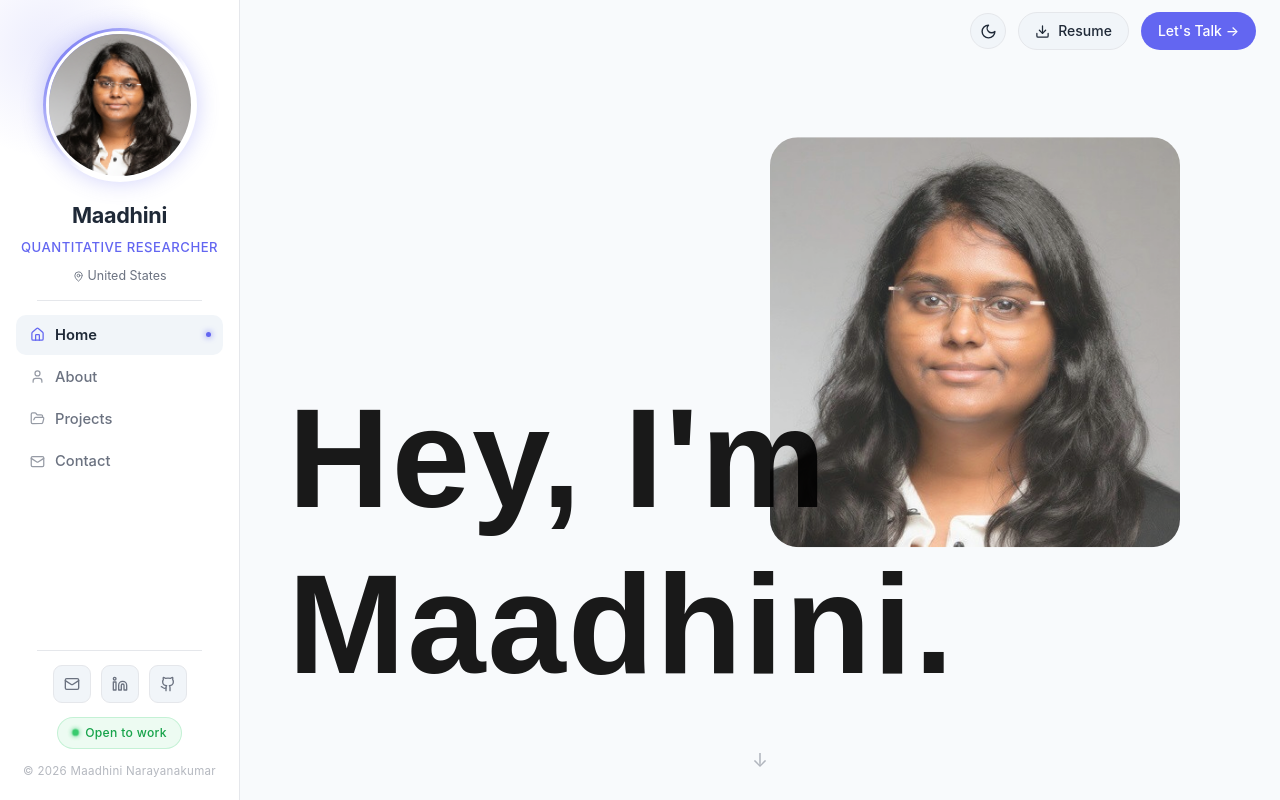
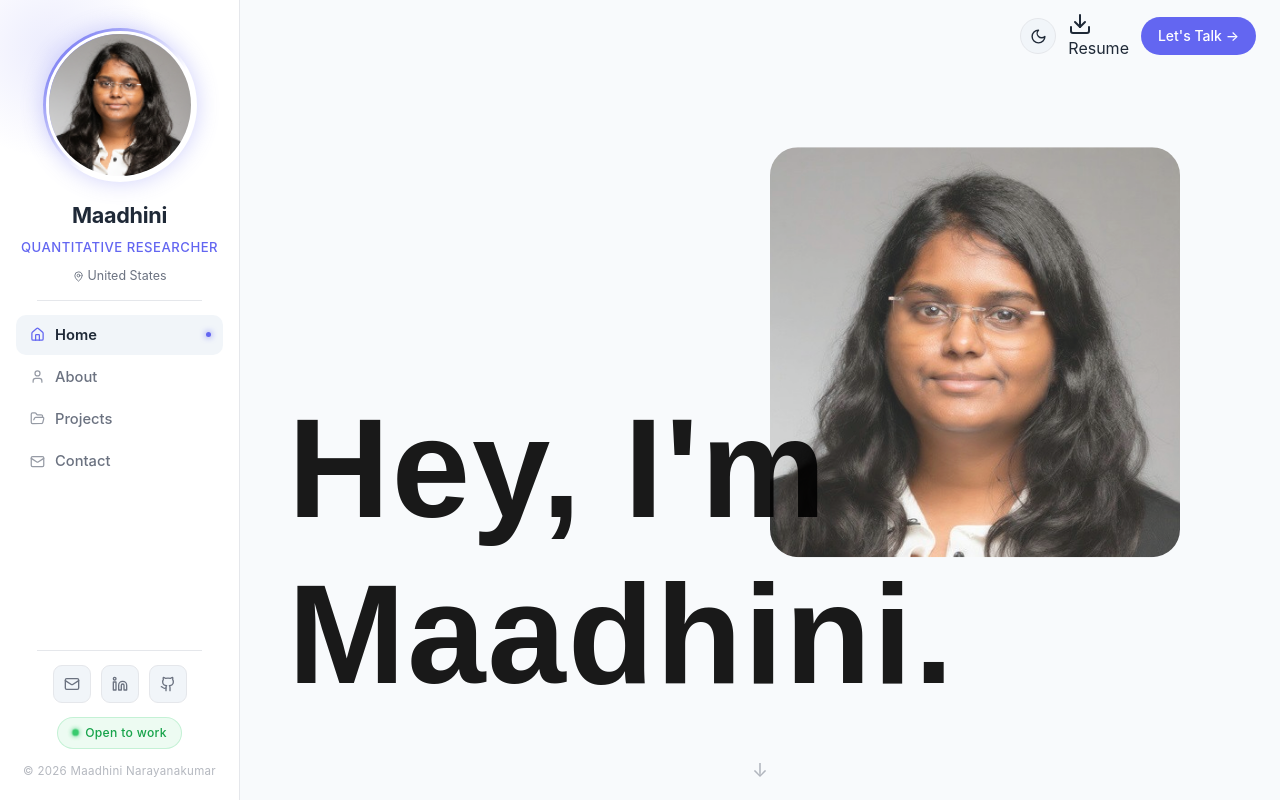
Before and after one commit to MaadhiniNarayanaKumar/maadhini_portfolio, a Next.js app: page / in a window 1280 px wide. Built offline with nearby package versions, Linux system fonts and the light colour scheme.

Commit message:
updated resume pdf in all comp with common and link from drive

```diff
--- a/src/app/about/page.tsx
+++ b/src/app/about/page.tsx
@@ -3,6 +3,7 @@ import React, { useEffect, useState, useRef, useMemo } from 'react';
 import ContactCTA from '../../components/home/ContactCTA';
 import '../../styles/about.css';
 import Link from 'next/link';
+import ResumeButton from '../../components/ui/ResumeButton';
 
 /* ════════════════════════════════════════
    HOOK
@@ -420,15 +421,15 @@ function MidCTA() {
         </p>
 
         <div className="ab-midcta-actions">
-          <a
+          {/* <a
             href="/resume.pdf"
             download
             className="ab-midcta-btn ab-midcta-btn-primary"
             aria-label="Download Resume"
           >
             Download Resume →
-          </a>
-
+          </a> */}
+          <ResumeButton />
           <Link
             href="/projects"
             className="ab-midcta-btn ab-midcta-btn-secondary"
--- a/src/app/layout.tsx
+++ b/src/app/layout.tsx
@@ -2,12 +2,13 @@ import "../styles/globals.css";
 import React from 'react';
 import LeftSidebar from '../components/layout/LeftSidebar';
 import ThemeToggle from '../components/layout/ThemeToggle';
+import ResumeButton from "../components/ui/ResumeButton";
 import Link from 'next/link';
 import { Download } from 'lucide-react';
 
 export const metadata = {
   title: 'Maadhini | Portfolio',
-  description: 'Full Stack Developer & Designer',
+
 };
 
 export default function RootLayout({ children }: { children: React.ReactNode }) {
@@ -19,14 +20,15 @@ export default function RootLayout({ children }: { children: React.ReactNode })
           {/* Top bar */}
           <div className="sticky top-0 z-10 flex justify-end items-center gap-3 px-6 py-3 border-0 border-[var(--border)] bg-[var(--bg)] backdrop-blur-sm">
             <ThemeToggle />
-            <a
+            <ResumeButton />
+            {/* <a
               href="/resume.pdf"
               download
               className="flex items-center gap-2 px-4 py-2 rounded-full text-sm font-medium theme-button"
             >
               <Download size={15} />
               Resume
-            </a>
+            </a> */}
             <Link
               href="/contact"
               className="px-4 py-2 rounded-full text-sm font-medium contact-button"
--- a/src/app/projects/[slug]/page.tsx
+++ b/src/app/projects/[slug]/page.tsx
@@ -2,6 +2,7 @@ import React from 'react';
 import Link from 'next/link';
 import { notFound } from 'next/navigation';
 import projects from '../../../data/projects.json';
+import ResumeButton from '../../../components/ui/ResumeButton';
 
 export default function ProjectDetailPage({ params }: { params: { slug: string } }) {
   const project = projects.find((p) => p.slug === params.slug);
@@ -69,9 +70,10 @@ export default function ProjectDetailPage({ params }: { params: { slug: string }
             >
               Let&apos;s talk →
             </Link>
-            <a href="/resume.pdf" download className="flex items-center gap-2 px-4 py-2 rounded-full text-sm font-medium theme-button">
+            {/* <a href="/resume.pdf" download className="flex items-center gap-2 px-4 py-2 rounded-full text-sm font-medium theme-button">
               Download resume
-            </a>
+            </a> */}
+            <ResumeButton />
           </div>
         </div>
       </div>
--- a/src/components/home/ContactCTA.tsx
+++ b/src/components/home/ContactCTA.tsx
@@ -5,6 +5,7 @@ import Link from 'next/link';
 import { useScrollReveal } from '../../hooks/useScrollReveal';
 import '../../styles/contact-cta.css';
 import { profile } from '../../data/profile';
+import ResumeButton from '../ui/ResumeButton';
 
 const socials = [
     {
@@ -78,9 +79,11 @@ export default function ContactCTA() {
                             Get In Touch
                             <span className="cc-btn-arrow">→</span>
                         </Link>
-                        <a href="/resume.pdf" download className="cc-btn-secondary">
+                        {/* <a href="/resume.pdf" download className="cc-btn-secondary">
                             Download Resume
-                        </a>
+                        </a> */}
+                        <ResumeButton />
+
                     </div>
 
                 </div>
--- /dev/null
+++ b/src/components/ui/ResumeButton.tsx
@@ -0,0 +1,29 @@
+"use client";
+import React from 'react';
+import { Download } from 'lucide-react';
+import { profile } from '../../data/profile';
+
+interface ResumeButtonProps {
+  variant?: 'pill' | 'solid' | 'ghost';
+  size?:    'sm' | 'md' | 'lg';
+  label?:   string;
+}
+
+export default function ResumeButton({
+  variant = 'pill',
+  size    = 'md',
+  label   = 'Resume',
+}: ResumeButtonProps) {
+  return (
+    <a
+      href={profile.resumeUrl}
+      download
+      target="_blank"
+      rel="noreferrer"
+      className={`resume-btn resume-btn-${variant} resume-btn-${size}`}
+    >
+      <Download className="resume-btn-icon" />
+      <span>{label}</span>
+    </a>
+  );
+}
--- a/src/data/profile.ts
+++ b/src/data/profile.ts
@@ -5,6 +5,8 @@ export const profile = {
   email: 'maadhinin@gmail.com',
   linkedinUrl: 'https://www.linkedin.com/in/maadhini-narayanakumar-1b1762214/',
   githubUrl: 'https://github.com/MaadhiniNarayanaKumar',
+  resumeUrl: 'https://drive.google.com/uc?export=download&id=1zBGbFyU6ubVna_XfYyXhaobbTeV9U5lZ',
+
 } as const;
 
 export type Profile = typeof profile;
--- a/src/styles/globals.css
+++ b/src/styles/globals.css
@@ -1,6 +1,7 @@
 @tailwind base;
 @tailwind components;
 @tailwind utilities;
+@import './resume-button.css';
 @import './reveal.css';
 
 /* ─── Design Tokens ─────────────────────────────── */
--- /dev/null
+++ b/src/styles/resume-button.css
@@ -0,0 +1,69 @@
+/* ─── Resume Button ─────────────────────────────── */
+
+.resume-btn {
+  display: inline-flex;
+  align-items: center;
+  gap: 7px;
+  text-decoration: none;
+  font-weight: 500;
+  cursor: pointer;
+  transition: all 0.2s ease;
+  white-space: nowrap;
+}
+
+/* ── Variants ── */
+.resume-btn-pill {
+  padding: 8px 18px;
+  border-radius: 999px;
+  border: 1px solid var(--border);
+  background: var(--bg-subtle);
+  color: var(--text);
+}
+
+.resume-btn-pill:hover {
+  border-color: var(--accent);
+  color: var(--accent);
+  transform: translateY(-1px);
+}
+
+.resume-btn-solid {
+  padding: 11px 26px;
+  border-radius: 10px;
+  background: var(--accent);
+  color: #fff;
+  border: 1px solid transparent;
+  box-shadow: 0 4px 14px rgba(99,102,241,0.3);
+}
+
+.resume-btn-solid:hover {
+  transform: translateY(-2px);
+  box-shadow: 0 8px 24px rgba(99,102,241,0.45);
+}
+
+.resume-btn-solid:active {
+  transform: scale(0.97);
+}
+
+.resume-btn-ghost {
+  padding: 11px 22px;
+  border-radius: 10px;
+  border: 1px solid var(--border);
+  background: transparent;
+  color: var(--text-muted);
+}
+
+.resume-btn-ghost:hover {
+  background: var(--bg-subtle);
+  color: var(--text);
+  border-color: var(--text-muted);
+  transform: translateY(-1px);
+}
+
+/* ── Sizes ── */
+.resume-btn-sm { font-size: 0.78rem; }
+.resume-btn-md { font-size: 0.86rem; }
+.resume-btn-lg { font-size: 0.96rem; }
+
+.resume-btn-sm .resume-btn-icon { width: 13px; height: 13px; }
+.resume-btn-md .resume-btn-icon { width: 15px; height: 15px; }
+.resume-btn-lg .resume-btn-icon { width: 17px; height: 17px; }
```
